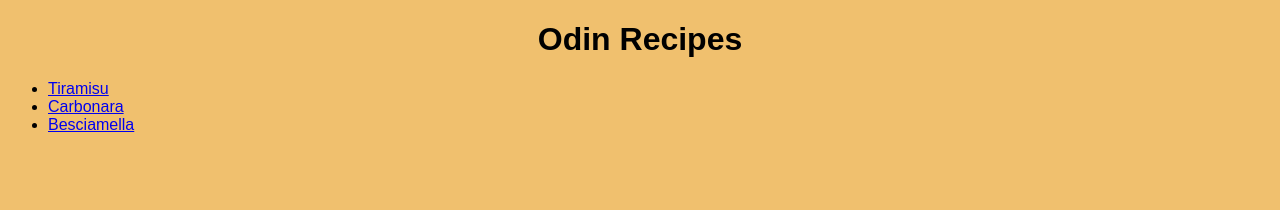
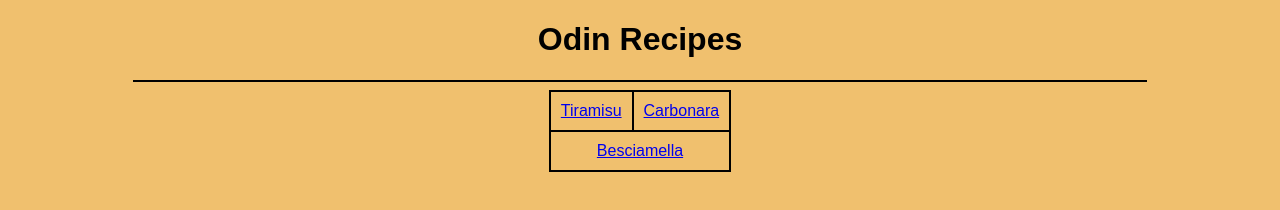
Before and after one commit to Goomiac/odin_recipes, a plain HTML site: page index.html in a window 1280 px wide. Drawn offline with Linux system fonts and the light colour scheme.

Commit message:
Change style of homepage

```diff
--- a/index.html
+++ b/index.html
@@ -9,10 +9,15 @@
 </head>
 <body>
     <h1 class="title">Odin Recipes</h1>
-    <ul>
-        <li><a href="recipes/tiramisu.html">Tiramisu</a></li>
-        <li><a href="recipes/carbonara.html">Carbonara</a></li>
-        <li><a href="recipes/besciamella.html">Besciamella</a></li>
-    </ul>
+    <hr width="80%" align="center" size="2px" color="black">
+    <table align="center">
+        <tr>
+            <td><a href="recipes/tiramisu.html">Tiramisu</a></td>
+            <td><a href="recipes/carbonara.html">Carbonara</a></td>
+        </tr>
+        <tr>
+            <td colspan="2"><a href="recipes/besciamella.html">Besciamella</a></td>
+        </tr>
+    </table>
 </body>
 </html>
```
